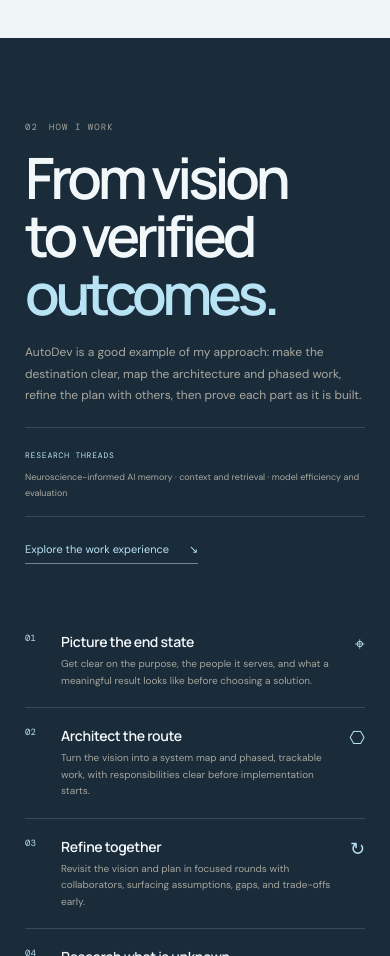
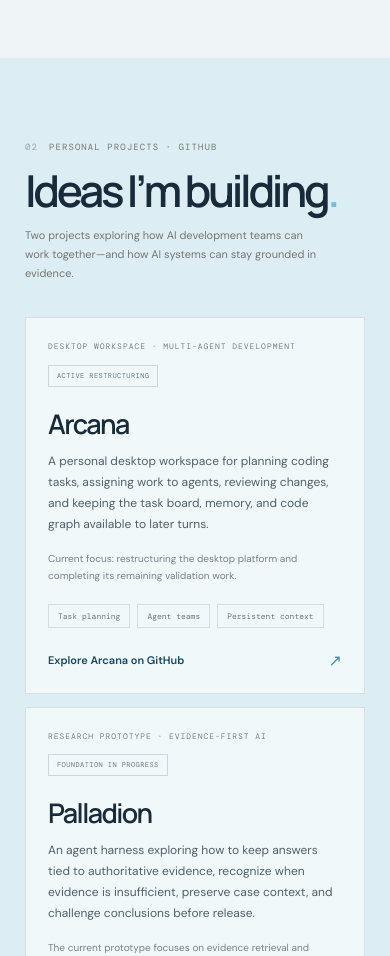
Before and after one commit to raziashary/portfolio, a website built with Vite: page index.html in a window 390 px wide. Shown: the part 4200-5156 px from the top of the page. Built offline with nearby package versions, Linux system fonts and the light colour scheme.

Commit message:
feat: showcase Arcana and Palladion projects
Add a dedicated GitHub projects section with direct links, compact project summaries, and current development status for Arcana and Palladion.\n\nKeep the six selected case studies distinct by labeling AutoDev separately and updating the site navigation and section numbering.

Validation: npm run build passed; local browser review confirmed both project cards and links render at a narrow viewport. The preview was closed and port 4173 verified free.

```diff
--- a/src/main.ts
+++ b/src/main.ts
@@ -134,14 +134,14 @@
   {
     number: '05',
     category: 'AIRS FOUNDRY · DEVELOPER TOOLS',
-    title: 'AutoDev → Arcana',
-    summary: 'An AI development platform I built around a coding assistant and a coordinated team of specialist agents.',
+    title: 'AutoDev',
+    summary: 'A model-flexible AI development platform built around a coding assistant and specialist agent fleet; its successor is now my personal Arcana project.',
     image: '/images/autodev-preview.jpg',
     imageAlt: 'Preview of AutoDev’s AI development environment and agent workflow',
     metric: '1,264',
     metricLabel: 'features documented across 17 catalog sections',
     tags: ['AI coding platform', 'Agent orchestration', 'Code intelligence'],
-    story: 'AutoDev puts a hands-on coding assistant and an autonomous agent team in one desktop workspace. The feature catalog describes 1,264 behaviors across 17 sections and 204 subsections, from day-to-day coding and review to fleet coordination, repository insight and workflow automation. I’m now refactoring the platform into Arcana as my personal project.',
+    story: 'AutoDev put a hands-on coding assistant and an autonomous agent team in one desktop workspace. Its feature catalog describes 1,264 behaviors across 17 sections and 204 subsections, from day-to-day coding and review to fleet coordination, repository insight and workflow automation. I’m carrying that work forward in Arcana as a separate personal project; see its current scope below.',
     catalogUrl: '/autodev-feature-list/',
     featureGroups: [
       { title: 'Personal coding assistant', description: 'Work directly with an assistant for coding, review and delegation. Choose models, set project instructions, maintain plans and context, and reuse Skills across work.' },
@@ -216,7 +216,7 @@
     <a class="wordmark" href="#top" aria-label="Razi Ashary, home"><span class="monogram">RA</span><span>RAZI ASHARY<span class="wordmark-sub">AI RESEARCHER &amp; DEVELOPER</span></span></a>
     <button class="menu-toggle" type="button" aria-label="Open navigation" aria-expanded="false" aria-controls="primary-nav"><span></span><span></span></button>
     <nav class="primary-nav" id="primary-nav" aria-label="Main navigation">
-      <a href="#work">Selected work</a><a href="#approach">Approach</a><a href="#career">Experience</a><a href="#skills">Skills</a><a href="#certificates">Certificates</a><a class="nav-cta" href="#contact">Get in touch <span aria-hidden="true">↗</span></a>
+      <a href="#work">Selected work</a><a href="#github-projects">GitHub</a><a href="#approach">Approach</a><a href="#career">Experience</a><a href="#skills">Skills</a><a href="#certificates">Certificates</a><a class="nav-cta" href="#contact">Get in touch <span aria-hidden="true">↗</span></a>
     </nav>
   </header>
 
@@ -234,7 +234,7 @@
       <div class="hero-coordinate coordinate-left">AI&amp;YOU · FEB 2024 — MAR 2025</div>
       <div class="hero-coordinate coordinate-right">AIRS FOUNDRY · MAY — SEP 2025</div>
       <div class="hero-mark" aria-hidden="true"><span>R</span><span>A</span><i></i></div>
-      <div class="hero-index" aria-hidden="true">RA — 01 / 06</div>
+      <div class="hero-index" aria-hidden="true">RA — 01 / 07</div>
     </section>
 
     <section class="signal-strip" aria-label="Career highlights">
@@ -251,9 +251,31 @@
       <p class="work-footnote"><span class="live-dot"></span> SYSTEMS THINKING, GROUNDED IN DELIVERY</p>
     </section>
 
+    <section class="github-projects-section section-wrap" id="github-projects" aria-labelledby="github-projects-title">
+      <div class="section-heading reveal"><div><p class="section-label"><span>02</span> PERSONAL PROJECTS · GITHUB</p><h2 id="github-projects-title">Ideas I’m building<span class="heading-dot">.</span></h2></div><p class="section-aside">Two projects exploring how AI development teams can work together—and how AI systems can stay grounded in evidence.</p></div>
+      <div class="github-project-grid">
+        <article class="github-project-card reveal">
+          <div class="github-project-top"><span class="eyebrow">DESKTOP WORKSPACE · MULTI-AGENT DEVELOPMENT</span><span class="github-project-status">ACTIVE RESTRUCTURING</span></div>
+          <h3>Arcana</h3>
+          <p class="github-project-summary">A personal desktop workspace for planning coding tasks, assigning work to agents, reviewing changes, and keeping the task board, memory, and code graph available to later turns.</p>
+          <p class="github-project-stage">Current focus: restructuring the desktop platform and completing its remaining validation work.</p>
+          <div class="github-project-tags"><span>Task planning</span><span>Agent teams</span><span>Persistent context</span></div>
+          <a class="github-project-link" href="https://github.com/raziashary/arcana" target="_blank" rel="noopener noreferrer">Explore Arcana on GitHub <span aria-hidden="true">↗</span></a>
+        </article>
+        <article class="github-project-card reveal">
+          <div class="github-project-top"><span class="eyebrow">RESEARCH PROTOTYPE · EVIDENCE-FIRST AI</span><span class="github-project-status">FOUNDATION IN PROGRESS</span></div>
+          <h3>Palladion</h3>
+          <p class="github-project-summary">An agent harness exploring how to keep answers tied to authoritative evidence, recognize when evidence is insufficient, preserve case context, and challenge conclusions before release.</p>
+          <p class="github-project-stage">The current prototype focuses on evidence retrieval and validation; the full agent loop and generated-answer evaluation are future work.</p>
+          <div class="github-project-tags"><span>Evidence retrieval</span><span>Answer integrity</span><span>Context continuity</span></div>
+          <a class="github-project-link" href="https://github.com/raziashary/palladion" target="_blank" rel="noopener noreferrer">Explore Palladion on GitHub <span aria-hidden="true">↗</span></a>
+        </article>
+      </div>
+    </section>
+
     <section class="approach-section" id="approach" aria-labelledby="approach-title">
       <div class="section-wrap approach-inner">
-        <div class="approach-copy reveal"><p class="section-label"><span>02</span> HOW I WORK</p><h2 id="approach-title">From vision<br />to verified<br /><em>outcomes.</em></h2><p class="approach-lead">AutoDev is a good example of my approach: make the destination clear, map the architecture and phased work, refine the plan with others, then prove each part as it is built.</p><div class="approach-research"><span>RESEARCH THREADS</span><p>Neuroscience-informed AI memory · context and retrieval · model efficiency and evaluation</p></div><a class="text-link" href="#career">Explore the work experience <span aria-hidden="true">↘</span></a></div>
+        <div class="approach-copy reveal"><p class="section-label"><span>03</span> HOW I WORK</p><h2 id="approach-title">From vision<br />to verified<br /><em>outcomes.</em></h2><p class="approach-lead">AutoDev is a good example of my approach: make the destination clear, map the architecture and phased work, refine the plan with others, then prove each part as it is built.</p><div class="approach-research"><span>RESEARCH THREADS</span><p>Neuroscience-informed AI memory · context and retrieval · model efficiency and evaluation</p></div><a class="text-link" href="#career">Explore the work experience <span aria-hidden="true">↘</span></a></div>
         <div class="approach-steps">
           <article class="approach-step reveal"><span class="step-number">01</span><div><h3>Picture the end state</h3><p>Get clear on the purpose, the people it serves, and what a meaningful result looks like before choosing a solution.</p></div><span class="step-glyph" aria-hidden="true">⌖</span></article>
           <article class="approach-step reveal"><span class="step-number">02</span><div><h3>Architect the route</h3><p>Turn the vision into a system map and phased, trackable work, with responsibilities clear before implementation starts.</p></div><span class="step-glyph" aria-hidden="true">⎔</span></article>
@@ -268,7 +290,7 @@
     </section>
 
     <section class="career-section section-wrap" id="career" aria-labelledby="career-title">
-      <div class="section-heading reveal"><div><p class="section-label"><span>03</span> EXPERIENCE</p><h2 id="career-title">Research, systems<br />and products<span class="heading-dot">.</span></h2></div><p class="section-aside">Two roles across applied AI and platform R&amp;D. Each one moved from research and system design to working products.</p></div>
+      <div class="section-heading reveal"><div><p class="section-label"><span>04</span> EXPERIENCE</p><h2 id="career-title">Research, systems<br />and products<span class="heading-dot">.</span></h2></div><p class="section-aside">Two roles across applied AI and platform R&amp;D. Each one moved from research and system design to working products.</p></div>
       <article class="career-role reveal">
         <header class="career-role-head"><span class="role-index">01</span><div><p class="role-period">FEBRUARY 2024 — MARCH 2025</p><h3>AI&amp;You</h3><p class="role-title">AI Researcher and Developer</p></div><span class="role-label">APPLIED AI · CLIENT PRODUCTS</span></header>
         <div class="role-intro"><p>I led research and built practical AI workflows for internal teams and client projects, from early feasibility through MVP and live deployment.</p><div class="role-chips"><span>8 MVPs</span><span>3 workflow architectures</span><span>Weekly applied research</span></div></div>
@@ -294,7 +316,7 @@
     </section>
 
     <section class="skills-section section-wrap" id="skills" aria-labelledby="skills-title">
-      <div class="section-heading reveal"><div><p class="section-label"><span>04</span> CAPABILITIES</p><h2 id="skills-title">Skills &amp; strengths<span class="heading-dot">.</span></h2></div><p class="section-aside">A broad toolkit shaped by applied AI, platform engineering, geospatial research and collaborative product delivery.</p></div>
+      <div class="section-heading reveal"><div><p class="section-label"><span>05</span> CAPABILITIES</p><h2 id="skills-title">Skills &amp; strengths<span class="heading-dot">.</span></h2></div><p class="section-aside">A broad toolkit shaped by applied AI, platform engineering, geospatial research and collaborative product delivery.</p></div>
       <div class="skills-layout">
         <section class="skills-panel hard-skills-panel reveal" aria-labelledby="hard-skills-title">
           <header class="skills-panel-head"><span class="skills-panel-index">01 / TECHNICAL</span><h3 id="hard-skills-title">Hard skills</h3><p>Methods, tools and technical foundations used across my work.</p></header>
@@ -309,14 +331,14 @@
     </section>
 
     <section class="certificates-section section-wrap" id="certificates" aria-labelledby="certificates-title">
-      <div class="section-heading reveal"><div><p class="section-label"><span>05</span> LEARNING &amp; DEVELOPMENT</p><h2 id="certificates-title">Certificates<span class="heading-dot">.</span></h2></div><p class="section-aside">A few highlights from courses across AI, machine learning and data. The full collection is in a separate gallery.</p></div>
+      <div class="section-heading reveal"><div><p class="section-label"><span>06</span> LEARNING &amp; DEVELOPMENT</p><h2 id="certificates-title">Certificates<span class="heading-dot">.</span></h2></div><p class="section-aside">A few highlights from courses across AI, machine learning and data. The full collection is in a separate gallery.</p></div>
       <div class="certificate-grid certificate-highlights">${certificates.slice(0, 2).map((certificate, index) => `<article class="certificate-card reveal" style="--delay:${index * 50}ms"><a class="certificate-image-link" href="/certificates/${certificate.image}" target="_blank" rel="noreferrer" aria-label="View ${certificate.title} certificate image"><img src="/certificates/${certificate.image}" alt="Certificate for ${certificate.title}, issued by ${certificate.issuer}" loading="lazy" /><span>VIEW CERTIFICATE <b aria-hidden="true">↗</b></span></a><div class="certificate-copy"><span class="certificate-index">${String(index + 1).padStart(2, '0')} / ${String(certificates.length).padStart(2, '0')}</span><h3>${certificate.title}</h3><p>${certificate.issuer}</p></div></article>`).join('')}</div>
       <a class="all-certificates-link" href="/certificates.html#all-certificates">Browse all ${certificates.length} certificates <span aria-hidden="true">↗</span></a>
     </section>
 
     <section class="contact-section" id="contact" aria-labelledby="contact-title">
       <div class="contact-orbit orbit-one" aria-hidden="true"></div><div class="contact-orbit orbit-two" aria-hidden="true"></div>
-      <div class="contact-content reveal"><p class="section-label"><span>06</span> NEXT CHAPTER</p><h2 id="contact-title">Good work starts<br />with <em>a conversation.</em></h2><p>I’m always interested in thoughtful ideas at the intersection of AI, engineering and people.</p><div class="contact-actions"><span class="contact-email" aria-label="Email address">raziashary05@gmail.com</span><a class="linkedin-link" href="https://www.linkedin.com/in/razi-ashary/" target="_blank" rel="noreferrer">Connect on LinkedIn <span aria-hidden="true">↗</span></a><a class="linkedin-link" href="/resume.pdf" download="Razi-Ashary-Resume.pdf">Download resume <span aria-hidden="true">↓</span></a></div></div>
+      <div class="contact-content reveal"><p class="section-label"><span>07</span> NEXT CHAPTER</p><h2 id="contact-title">Good work starts<br />with <em>a conversation.</em></h2><p>I’m always interested in thoughtful ideas at the intersection of AI, engineering and people.</p><div class="contact-actions"><span class="contact-email" aria-label="Email address">raziashary05@gmail.com</span><a class="linkedin-link" href="https://www.linkedin.com/in/razi-ashary/" target="_blank" rel="noreferrer">Connect on LinkedIn <span aria-hidden="true">↗</span></a><a class="linkedin-link" href="/resume.pdf" download="Razi-Ashary-Resume.pdf">Download resume <span aria-hidden="true">↓</span></a></div></div>
       <div class="contact-signature" aria-hidden="true">R<span>A</span></div>
     </section>
   </main>
--- a/src/style.css
+++ b/src/style.css
@@ -107,6 +107,21 @@
 .project-tags i { padding: 5px 8px; border: 1px solid var(--line); border-radius: 100px; color: #6e6f68; font: normal 8px var(--mono); }
 .work-footnote { display: flex; align-items: center; gap: 9px; margin: 52px 0 0; color: #83847c; font: 8px var(--mono); letter-spacing: .11em; }
 .work-footnote .live-dot { width: 5px; height: 5px; background: #78bcd8; }
+
+.github-projects-section { padding-top: 98px; padding-bottom: 108px; background: #dceef4; }
+.github-project-grid { display: grid; grid-template-columns: repeat(2, minmax(0, 1fr)); gap: 18px; }
+.github-project-card { min-width: 0; min-height: 340px; padding: clamp(22px, 3vw, 38px); display: flex; flex-direction: column; background: rgba(255,255,255,.62); border: 1px solid rgba(23,43,58,.12); }
+.github-project-top { display: flex; align-items: flex-start; justify-content: space-between; gap: 12px; flex-wrap: wrap; }
+.github-project-top .eyebrow { margin: 0; color: #71838d; font-size: 8px; line-height: 1.6; }
+.github-project-status { padding: 5px 8px; border: 1px solid rgba(23,43,58,.16); color: #647983; font: 7px/1.4 var(--mono); letter-spacing: .06em; }
+.github-project-card h3 { margin: 28px 0 12px; font: 600 clamp(27px, 3vw, 38px)/1.1 var(--head); letter-spacing: -.06em; }
+.github-project-summary { max-width: 530px; margin: 0 0 15px; color: #4f6069; font-size: 12px; line-height: 1.75; }
+.github-project-stage { max-width: 530px; margin: 0; color: #75828a; font-size: 10px; line-height: 1.7; }
+.github-project-tags { display: flex; flex-wrap: wrap; gap: 7px; margin-top: 20px; }
+.github-project-tags span { padding: 6px 9px; border: 1px solid rgba(23,43,58,.13); color: #65757d; font: 8px var(--mono); }
+.github-project-link { display: flex; justify-content: space-between; align-items: center; gap: 12px; margin-top: auto; padding-top: 24px; color: #1b455b; font-size: 11px; font-weight: 600; }
+.github-project-link span { color: #448ead; font-size: 16px; transition: transform .2s; }
+.github-project-link:hover span { transform: translate(3px, -3px); }
 
 .approach-section { padding: 116px 0 135px; position: relative; overflow: hidden; color: #f2f7fa; background: #1a2b39; }
 .approach-inner { display: grid; grid-template-columns: .92fr 1.08fr; gap: clamp(50px, 10vw, 150px); position: relative; z-index: 1; }
@@ -368,6 +383,11 @@
   .metric small { max-width: 140px; line-height: 1.5; }
   .project-tags { max-width: 145px; }
   .work-footnote { margin-top: 35px; font-size: 7px; }
+  .github-projects-section { padding-top: 82px; padding-bottom: 86px; }
+  .github-project-grid { grid-template-columns: 1fr; gap: 13px; }
+  .github-project-card { min-height: 0; padding: 22px; }
+  .github-project-card h3 { margin-top: 22px; }
+  .github-project-link { padding-top: 22px; }
   .approach-section { padding: 82px 0 87px; }
   .approach-inner { grid-template-columns: 1fr; gap: 39px; }
   .approach-copy h2 { font-size: 57px; }
```
